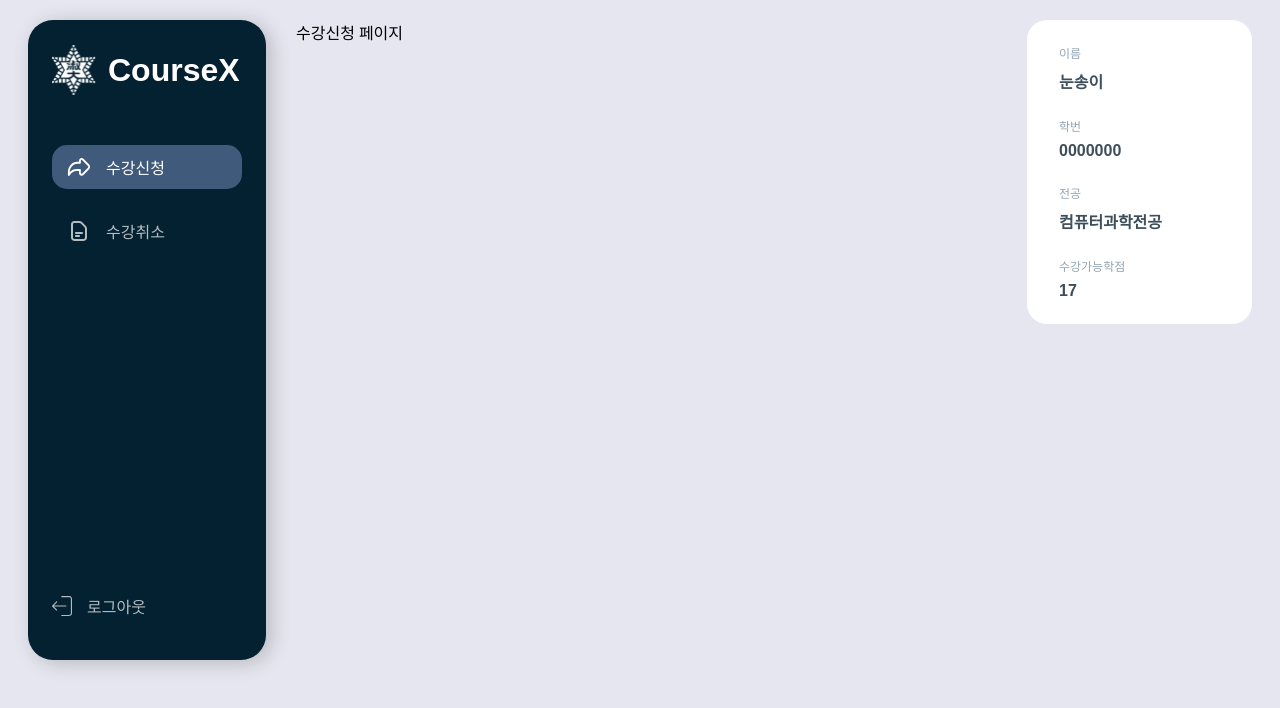
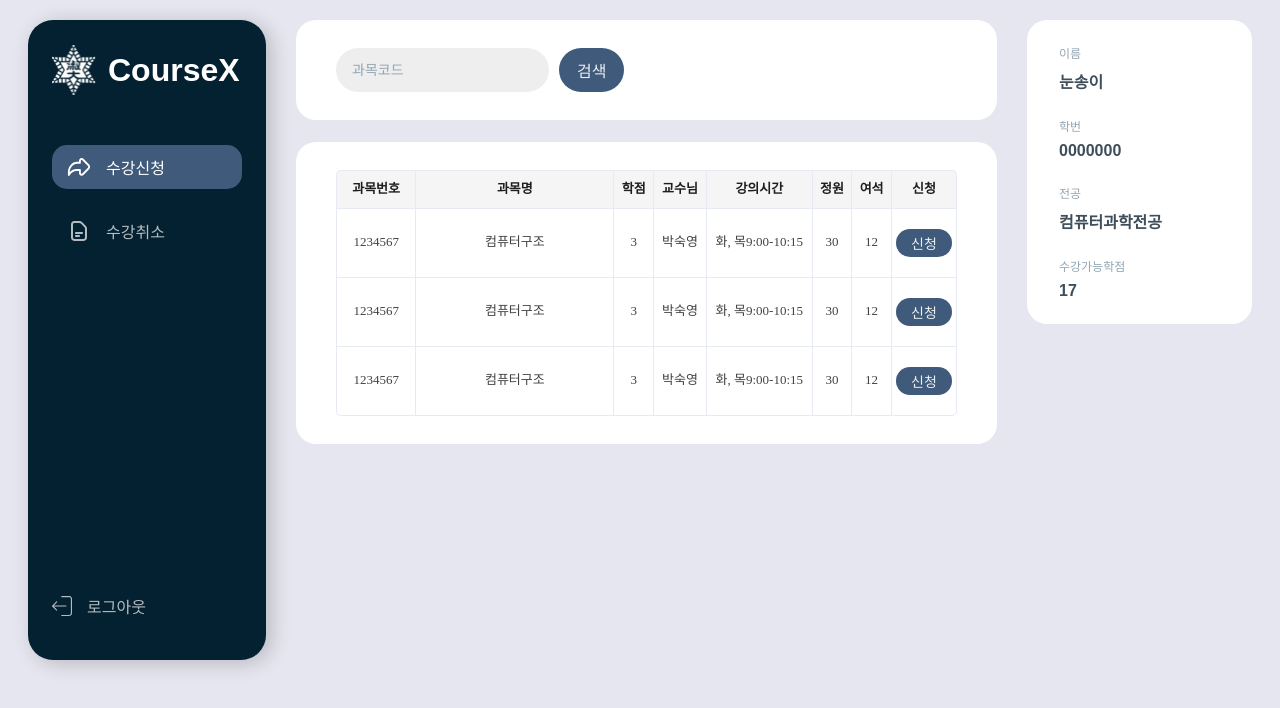
Before and after one commit to smwu-aws-cloud-club/courseX-project, a React (Create React App) app in the folder course-x-frontend/: page / in a window 1280 px wide. Shown: the top 708 px of the page. Built offline with nearby package versions, Linux system fonts and the light colour scheme.

Commit message:
feat: 수강신청 페이지 UI 구현(#12)

```diff
--- /dev/null
+++ b/course-x-frontend/src/components/button.jsx
@@ -0,0 +1,9 @@
+import style from './button.module.css';
+
+export default function Button({ children, onClick }) {
+  return (
+    <button className={style.button} onClick={onClick}>
+      {children}
+    </button>
+  );
+}
--- /dev/null
+++ b/course-x-frontend/src/components/button.module.css
@@ -0,0 +1,9 @@
+.button {
+  padding: 4px 15px;
+  background-color: var(--color-primary-blue);
+  border-radius: 50px;
+
+  color: var(--color-grey-scale-transparent-2);
+  font: var(--text-sm);
+  cursor: pointer;
+}
--- /dev/null
+++ b/course-x-frontend/src/components/searchbar.jsx
@@ -0,0 +1,40 @@
+import { useState } from 'react';
+import { useNavigate, useSearchParams } from 'react-router-dom';
+import style from './searchbar.module.css';
+
+export default function Searchbar() {
+  const [search, setSearch] = useState('');
+  const navigate = useNavigate();
+  const [searchParams] = useSearchParams();
+  const { q } = Object.fromEntries(searchParams.entries());
+
+  const onChangeSearch = (e) => {
+    setSearch(e.target.value);
+  };
+
+  const onSubmit = () => {
+    if (q === search) {
+      return;
+    }
+
+    navigate(`/enroll?q=${search}`);
+  };
+
+  const onKeyDown = (e) => {
+    if (e.key === 'Enter') {
+      onSubmit();
+    }
+  };
+
+  return (
+    <div className={style.container}>
+      <input
+        value={search}
+        onChange={onChangeSearch}
+        onKeyDown={onKeyDown}
+        placeholder='과목코드'
+      />
+      <button onClick={onSubmit}>검색</button>
+    </div>
+  );
+}
--- /dev/null
+++ b/course-x-frontend/src/components/searchbar.module.css
@@ -0,0 +1,31 @@
+.container {
+  display: flex;
+  gap: 10px;
+  padding: 28px 40px;
+  border-radius: 20px;
+  background-color: var(--color-grey-scale-0);
+}
+
+.container input {
+  padding: 10px 16px;
+  border-radius: 50px;
+  background-color: var(--color-grey-scale-15);
+
+  color: var(--color-primary-navy);
+  font: var(--text-sm);
+}
+
+.container input::placeholder {
+  color: var(--color-grey-scale-30);
+  font: var(--text-sm);
+}
+
+.container button {
+  padding: 10px 18px;
+  background-color: var(--color-primary-blue);
+  border-radius: 50px;
+
+  color: var(--color-grey-scale-transparent-2);
+  font: var(--text-md);
+  cursor: pointer;
+}
--- a/course-x-frontend/src/index.css
+++ b/course-x-frontend/src/index.css
@@ -14,6 +14,7 @@
   --color-grey-scale-90: #22323b;
 
   --color-grey-scale-transparent: #ffffffb3;
+  --color-grey-scale-transparent-2: #ffffffe6;
 
   /* text */
   --title-exlg: 700 48px 'Pretendard Variable', sans-serif;
@@ -31,6 +32,7 @@
   --label-sm: 500 12px 'Pretendard Variable', sans-serif;
 }
 
+/* reset */
 html,
 body,
 main,
@@ -44,6 +46,13 @@ span {
   padding: 0;
 }
 
+input,
+button {
+  border: none;
+  outline: none;
+}
+
+/* layout */
 body {
   margin: 20px 28px;
   background-color: var(--color-primary-skyblue);
--- /dev/null
+++ b/course-x-frontend/src/mock/course.json
@@ -0,0 +1,29 @@
+[
+  {
+    "code": "1234567",
+    "name": "컴퓨터구조",
+    "credit": 3,
+    "professorName": "박숙영",
+    "courseSchedule": "화, 목9:00-10:15",
+    "maxStudent": 30,
+    "remainingSeats": 12
+  },
+  {
+    "code": "1234567",
+    "name": "컴퓨터구조",
+    "credit": 3,
+    "professorName": "박숙영",
+    "courseSchedule": "화, 목9:00-10:15",
+    "maxStudent": 30,
+    "remainingSeats": 12
+  },
+  {
+    "code": "1234567",
+    "name": "컴퓨터구조",
+    "credit": 3,
+    "professorName": "박숙영",
+    "courseSchedule": "화, 목9:00-10:15",
+    "maxStudent": 30,
+    "remainingSeats": 12
+  }
+]
--- a/course-x-frontend/src/page/EnrollPage.jsx
+++ b/course-x-frontend/src/page/EnrollPage.jsx
@@ -1,3 +1,58 @@
+import { useEffect } from 'react';
+import { useSearchParams } from 'react-router-dom';
+import Searchbar from 'components/searchbar';
+import Button from 'components/button';
+import course from 'mock/course.json';
+import style from './EnrollPage.module.css';
+
 export default function EnrollPage() {
-  return <section>수강신청 페이지</section>;
+  const [searchParams] = useSearchParams();
+  const { q } = Object.fromEntries(searchParams.entries());
+
+  useEffect(() => {
+    console.log(`${q} 검색`);
+  }, [q]);
+
+  return (
+    <section className={style.container}>
+      <Searchbar />
+      <div className={style.enroll_container}>
+        <div className={`${style.row} ${style.header}`}>
+          <div className={style.cell}>과목번호</div>
+          <div className={style.cell}>과목명</div>
+          <div className={style.cell}>학점</div>
+          <div className={style.cell}>교수님</div>
+          <div className={style.cell}>강의시간</div>
+          <div className={style.cell}>정원</div>
+          <div className={style.cell}>여석</div>
+          <div className={style.cell}>신청</div>
+        </div>
+
+        {course.map(
+          ({
+            code,
+            name,
+            credit,
+            professorName,
+            courseSchedule,
+            maxStudent,
+            remainingSeats,
+          }) => (
+            <div key={code} className={style.row}>
+              <div className={style.cell}>{code}</div>
+              <div className={style.cell}>{name}</div>
+              <div className={style.cell}>{credit}</div>
+              <div className={style.cell}>{professorName}</div>
+              <div className={style.cell}>{courseSchedule}</div>
+              <div className={style.cell}>{maxStudent}</div>
+              <div className={style.cell}>{remainingSeats}</div>
+              <div className={style.cell}>
+                <Button onClick={() => alert(`${name} 신청`)}>신청</Button>
+              </div>
+            </div>
+          )
+        )}
+      </div>
+    </section>
+  );
 }
--- /dev/null
+++ b/course-x-frontend/src/page/EnrollPage.module.css
@@ -0,0 +1,68 @@
+.container {
+  display: flex;
+  flex-direction: column;
+  gap: 22px;
+}
+
+/* table */
+.enroll_container {
+  padding: 28px 40px;
+  border-radius: 20px;
+  background-color: var(--color-grey-scale-0);
+}
+
+.row {
+  display: grid;
+  grid-template-columns: 3fr 7.5fr 1.5fr 2fr 4fr 1.5fr 1.5fr 2.5fr;
+}
+
+.row:last-child .cell {
+  border-bottom: 1px solid #e7eaf2;
+}
+
+.cell {
+  display: flex;
+  justify-content: center;
+  align-items: center;
+
+  padding: 20px 0;
+  background-color: var(--color-grey-scale-0);
+  border: 1px solid #e7eaf2;
+  border-bottom: none;
+  border-right: none;
+
+  color: #414244;
+  font-size: 13px;
+  line-height: 130%;
+  text-align: center;
+}
+
+.cell:last-child {
+  border-right: 1px solid #e7eaf2;
+}
+
+/* table header */
+.header .cell {
+  padding: 10px 0;
+  background-color: #f5f5f5;
+
+  color: #1e1e1e;
+  font-weight: 600;
+}
+
+/* border radius */
+.header .cell:first-child {
+  border-top-left-radius: 5px;
+}
+
+.header .cell:last-child {
+  border-top-right-radius: 5px;
+}
+
+.row:last-child .cell:first-child {
+  border-bottom-left-radius: 5px;
+}
+
+.row:last-child .cell:last-child {
+  border-bottom-right-radius: 5px;
+}
```
